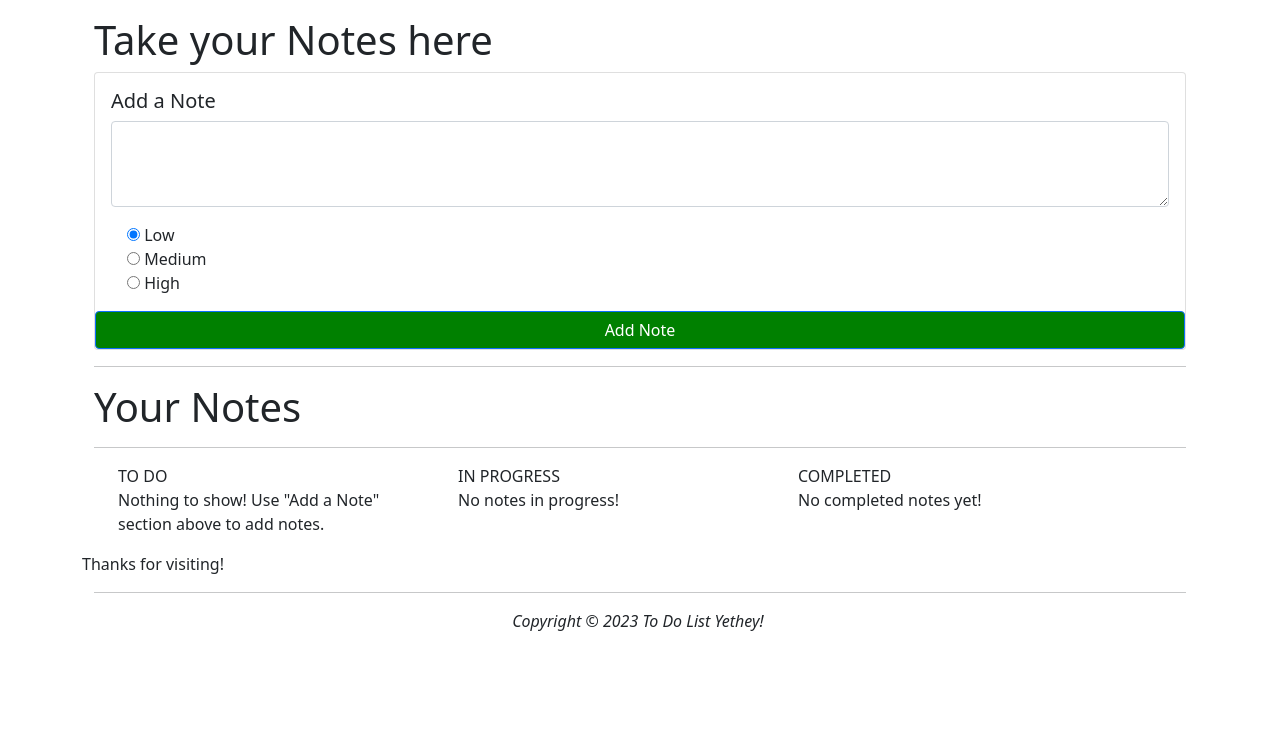
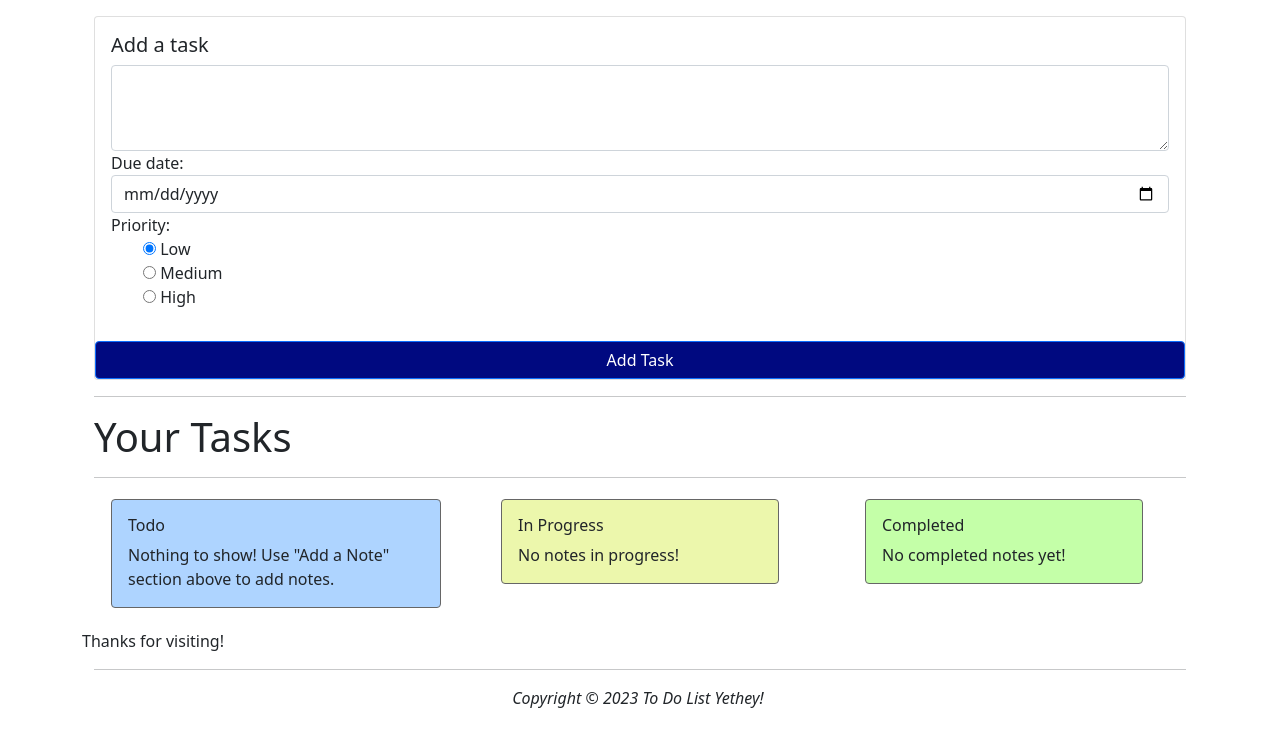
Before and after one commit to edarsini/Todo-list-Yethey, a PHP site: page /notes.html in a window 1280 px wide. Shown: the part 66-800 px from the top of the page. Run offline with PHP 8.4, Linux system fonts and the light colour scheme.

Commit message:
Task Update

```diff
--- a/app.css
+++ b/app.css
@@ -289,3 +289,15 @@ main {background-color: #A7F5E7;
     border-radius: 10px;
     cursor: pointer;
   }
+
+.flex-container {
+display: flex;
+}
+/*TASKS: To do column*/
+.noteColumn {
+  padding: 16px;
+  flex-grow: 1;
+  margin: 5px;
+  border: 1px solid #666666;
+  border-radius: 4px;
+}
--- a/notes.html
+++ b/notes.html
@@ -34,14 +34,18 @@
       </nav>
 
       <div class="container my-3">
-        <h1>Take your Notes here</h1>
         <div class="card">
           <div class="card-body">
-            <h5 class="card-title">Add a Note</h5>
+            <h5 class="card-title">Add a task</h5>
             <div class="form-group">
               <textarea class="form-control" id="addTxt" rows="3"> </textarea>
             </div>
-          </div>
+            <div class="form-group">
+              <label for="taskDate">Due date:</label>
+              <input type="date" class="form-control" id="taskDate" name="taskDate">
+            </div>
+          <div>
+            Priority:
           <ul>
             <input type="radio" id="priorityLow" name="priority" value="low" checked/>
             <label for="low">Low</label>
@@ -52,34 +56,49 @@
             <input type="radio" id="priorityHigh" name="priority" value="high" />
             <label for="high">High</label>
           </ul>
+        </div>
+          </div>
           <button
             class="btn btn-primary"
             id="addBtn"
-            style="background-color: green"
+            style="background-color: rgb(0, 9, 128)"
           >
-            Add Note
+            Add Task
           </button>
         </div>
         <hr />
-        <h1>Your Notes</h1>
+        <h1>Your Tasks</h1>
         <hr />
 
-        <div class="row container-fluid">
+        <div class="container-fluid">
           <div class="row">
-            <div class="col-sm">
-              TO DO
-              <div id = "notes"></div>
+            <div class="col-md-4 col-sm-6 d-flex justify-content-center" style="min-width: 18rem;">
+              <div class="column-wrapper" style="min-width: 18rem;">
+                <div class="noteColumn" style="background-color: #AED4FF;">
+                  <h6>Todo</h6>
+                  <div id="notes"></div>
+                </div>
+              </div>
             </div>
-            <div class="col-sm">
-              IN PROGRESS
-              <div id = "noteInProgress"></div>
+            <div class="col-md-4 col-sm-6 d-flex justify-content-center" style="min-width: 18rem;">
+              <div class="column-wrapper" style="min-width: 18rem;">
+                <div class="noteColumn" style="background-color: #ECF7AC;">
+                  <h6>In Progress</h6>
+                  <div id="noteInProgress"></div>
+                </div>
+              </div>
             </div>
-            <div class="col-sm">
-              COMPLETED
-              <div id = "noteComplete"></div>
+            <div class="col-md-4 col-sm-6 d-flex justify-content-center" style="min-width: 18rem;">
+              <div class="column-wrapper" style="min-width: 18rem;">
+                <div class="noteColumn" style="background-color: #C4FFA8;">
+                  <h6>Completed</h6>
+                  <div id="noteComplete"></div>
+                </div>
+              </div>
             </div>
           </div>
         </div>
+
       </div>
       <p>Thanks for visiting!</p>
 
--- a/notes.js
+++ b/notes.js
@@ -4,6 +4,7 @@ let addBtn = document.getElementById("addBtn");
 addBtn.addEventListener("click", function (e) {
   let addTxt = document.getElementById("addTxt");
   const radioButtons = document.querySelectorAll('input[name="priority"]');
+  const dueDate = document.getElementById("taskDate");
   let notes = localStorage.getItem("notes");
   let selectedPriority;
   for (const radioButton of radioButtons) {
@@ -18,7 +19,7 @@ addBtn.addEventListener("click", function (e) {
   notesObj.push({
     text: addTxt.value,
     priority: selectedPriority.value,
-	date: new Date().toLocaleDateString()
+	date: dueDate.value
   });
   localStorage.setItem("notes", JSON.stringify(notesObj));
   addTxt.value = "";
@@ -58,17 +59,16 @@ function showNotes() {
     }
 
     html += `<div class="noteCard my-2 mx-2 card"
-			style="width: 18rem;">
+	style="max-width: 16rem; width: 100%;">
 				<div class="card-body">
 					<h5 class="card-title">
-						Note ${index + 1}
 						<img src = "${priorityImg}">
 					</h5>
 					<p class="card-text">
 						${note.text}
 					</p>
-					<p class="card-text">
-						${note.date}
+					<p class="card-text" style="color: #666666;">
+						Due ${note.date}
 					</p>
 
 				<button id="${index}" onclick=
@@ -206,17 +206,16 @@ function showInProgress() {
     }
 
     htmlInProgressNotes += `<div class="noteCard my-2 mx-2 card"
-			style="width: 18rem;">
+	style="max-width: 16rem; width: 100%;">
 				<div class="card-body">
 					<h5 class="card-title">
-						In Progress ${index + 1}
 						<img src = "${priorityImg}">
 					</h5>
 					<p class="card-text">
 						${note.text}
 					</p>
-					<p class="card-text">
-						${note.date}
+					<p class="card-text" style="color: #666666;">
+						Due ${note.date}
 					</p>
 
 				<button id="${index}" onclick=
@@ -303,18 +302,17 @@ function moveNoteToCompleted(index) {
 	  }
 
 	  htmlCompletedNotes += `<div class="noteCard my-2 mx-2 card"
-			  style="width: 18rem;">
+	  style="max-width: 16rem; width: 100%;">
 				  <div class="card-body">
 					  <h5 class="card-title">
-						  Completed ${index + 1}
 						  <img src = "${priorityImg}">
 					  </h5>
 					  <p class="card-text">
 						  ${note.text}
 					  </p>
-					  <p class="card-text">
-						${note.date}
-					</p>
+					  <p class="card-text" style="color: #666666;">
+						  Due ${note.date}
+					  </p>
 
 				  <button id="${index}" onclick=
 					  "deleteNoteFromCompleted(this.id)"
```
